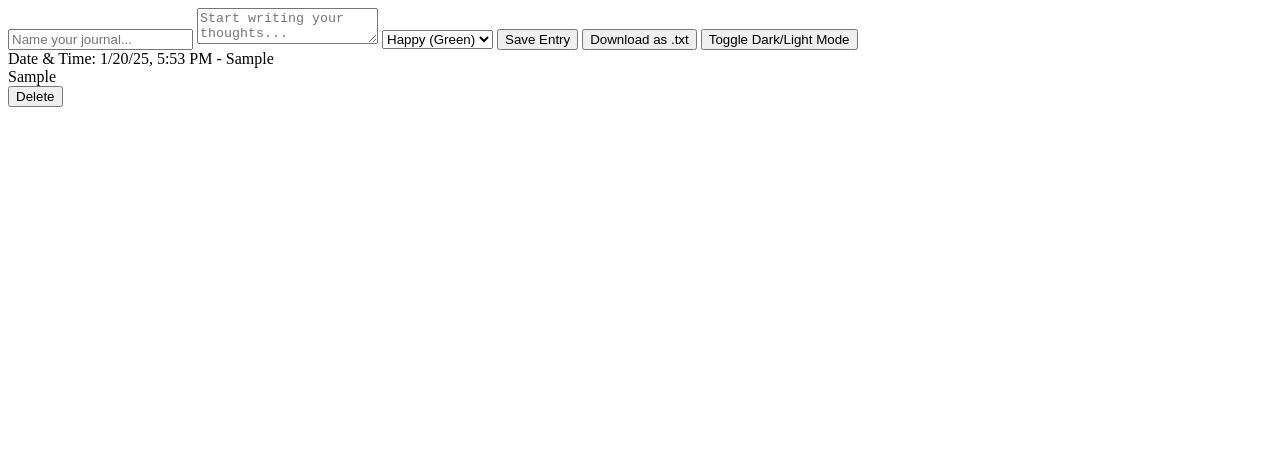
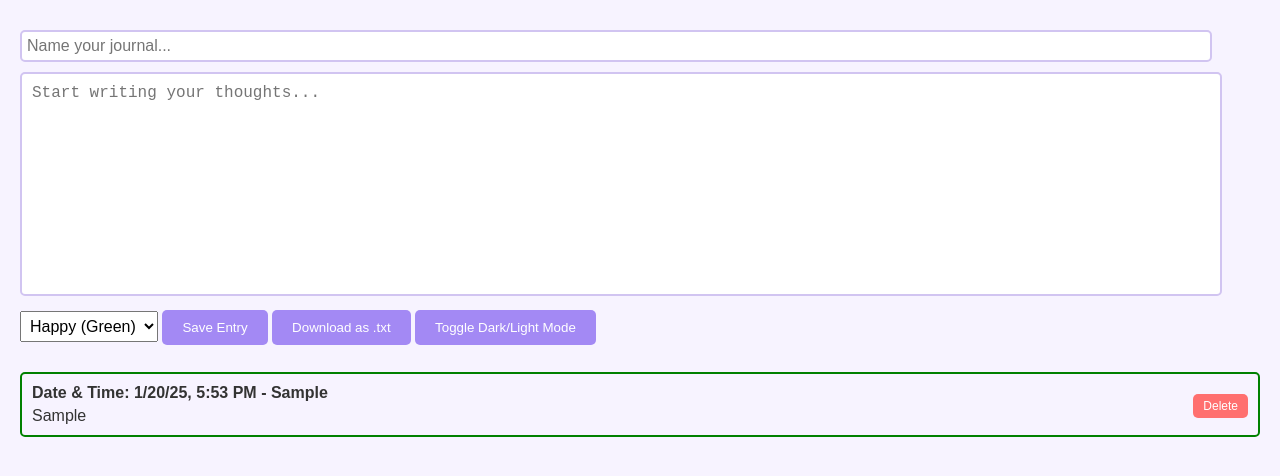
Before and after one commit to aver4geartist/journal-, a plain HTML site: page index.html in a window 1280 px wide. Both pictures are taken after typing "Sample", "Sample" into the empty fields and a click on the button "Save Entry". Drawn offline with Linux system fonts and the light colour scheme.

Commit message:
merged yet again sighh

```diff
--- a/index.html
+++ b/index.html
@@ -4,7 +4,103 @@
     <meta charset="UTF-8">
     <meta name="viewport" content="width=device-width, initial-scale=1.0">
     <title>Online Journal</title>
-    <link rel="stylesheet" href="style.css">
+    <style>
+        body {
+            font-family: Arial, sans-serif;
+            margin: 20px;
+            background-color: #f7f3ff;
+            color: #333;
+            transition: background-color 0.3s, color 0.3s;
+        }
+        body.dark-mode {
+            background-color: #2e2e2e;
+            color: #ddd;
+        }
+        .header {
+            font-size: 18px;
+            margin-bottom: 10px;
+        }
+        textarea {
+            width: 95%;
+            height: 200px;
+            font-size: 16px;
+            padding: 10px;
+            border: 2px solid #d1c4f1;
+            border-radius: 5px;
+            outline: none;
+            background-color: #fff;
+            resize: none;
+        }
+        input[type="text"] {
+            width: 95%;
+            margin: 10px 0;
+            font-size: 16px;
+            padding: 5px;
+            border: 2px solid #d1c4f1;
+            border-radius: 5px;
+        }
+        select {
+            margin-bottom: 10px;
+            padding: 5px;
+            font-size: 16px;
+        }
+        button {
+            margin-top: 10px;
+            padding: 10px 20px;
+            background-color: #a389f4;
+            color: #fff;
+            border: none;
+            border-radius: 5px;
+            cursor: pointer;
+        }
+        button:hover {
+            background-color: #8b6de1;
+        }
+        .dark-mode button {
+            background-color: #444;
+        }
+        .dark-mode button:hover {
+            background-color: #333;
+        }
+        .entries {
+            margin-top: 20px;
+        }
+        .entry {
+            border: 2px solid #d1c4f1;
+            border-radius: 5px;
+            padding: 10px;
+            margin-bottom: 10px;
+            position: relative;
+        }
+        .entry.green {
+            border-color: green;
+        }
+        .entry.red {
+            border-color: red;
+        }
+        .entry.purple {
+            border-color: purple;
+        }
+        .entry-header {
+            font-weight: bold;
+            margin-bottom: 5px;
+        }
+        .delete-btn {
+            position: absolute;
+            top: 10px;
+            right: 10px;
+            background-color: #ff6f6f;
+            color: #fff;
+            border: none;
+            padding: 5px 10px;
+            border-radius: 5px;
+            cursor: pointer;
+            font-size: 12px;
+        }
+        .delete-btn:hover {
+            background-color: #e65555;
+        }
+    </style>
 </head>
 <body>
     <div class="header">
```
